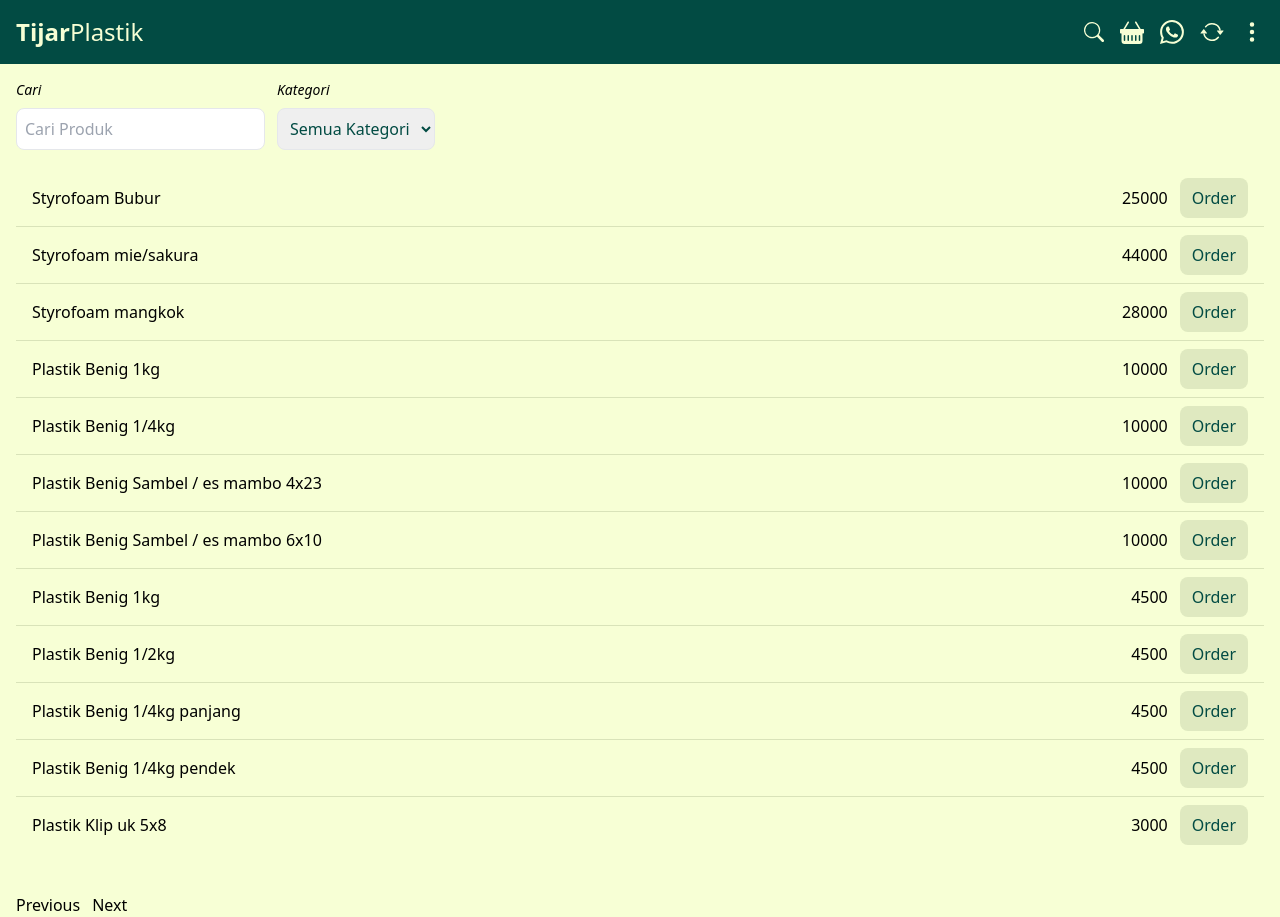
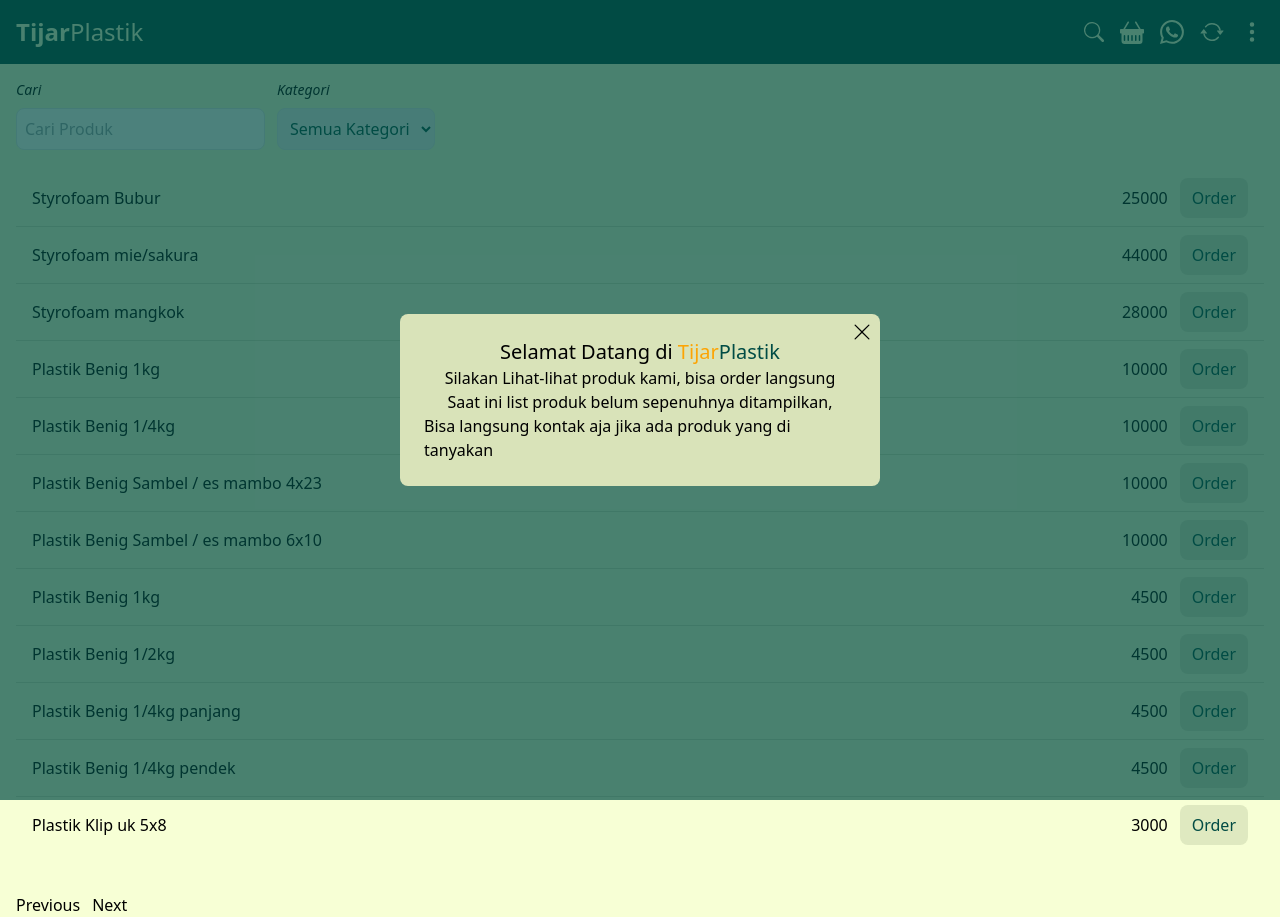
Before and after one commit to halloanewahyudi/tijarplastik, a Vue app: page /product in a window 1280 px wide. Built offline with nearby package versions, Linux system fonts and the light colour scheme.

Commit message:
ok lagi 0807

```diff
--- a/src/App.vue
+++ b/src/App.vue
@@ -1,9 +1,26 @@
 <script setup>
+import { ref } from 'vue';
 import Navbar from './components/element/Navbar.vue';
+import PopupVue from './components/element/Popup.vue';
+import IconCloseVue from './components/icons/IconClose.vue';
+
+const tampil = ref(false)
+setTimeout(() => {
+    tampil.value = true
+    setTimeout(() => {
+        tampil.value = false
+    }, 13000);
+}, 3000);
+
 </script>
 
 <template>
     <main class=" min-h-screen ">
+        <div v-if="tampil">
+            <PopupVue>
+                <button @click="tampil = false" class="p-2"><IconCloseVue class="w-5 h-5" /></button>
+            </PopupVue>
+        </div>
         <Navbar/>
         <RouterView />
     </main>
--- a/src/components/Slideshow.vue
+++ b/src/components/Slideshow.vue
@@ -35,6 +35,11 @@ const slideContent = [
         title: 'Aneka macam Plastik',
         subtitle: 'Plastik ukuran 1Kg, 1/2, 1/4, Plasitk clip berbagai ukuran , kantong kresek juga berbagai ukuuran',
         image: 'img/slide-6.jpeg'
+    },
+    {
+        title: 'Aneka Bahan Kue',
+        subtitle: 'Agar-agar, keju, coklat messes, coklat batangan , tepung , gula , susu, vanila dll',
+        image: 'img/slide-7.jpeg'
     }
 ]
 
--- a/src/components/element/Chekout.vue
+++ b/src/components/element/Chekout.vue
@@ -1,18 +1,20 @@
 <script setup>
-import { computed, onMounted, ref ,watchEffect} from "vue";
+import { computed, onMounted, ref, watchEffect } from "vue";
 import { useOrder } from "../../stores/order-store";
-import {useProduct} from '../../stores/product-store';
+import { useProduct } from '../../stores/product-store';
 import IconCloseVue from "../icons/IconClose.vue";
 import IconEditVue from "../icons/IconEdit.vue";
 import PopUpOrder from "../element/PopUpOrder.vue";
+import PopupClearOrder from "../element/PopupClearOrder.vue"
 
 const order = useOrder()
 const selected = ref({})
 const selectIndex = ref()
-const jumlah =ref(0)
+const jumlah = ref(0)
 const qty = ref(1)
+const sudahOrder = ref(false)
 
-const editQty = (item)=>{
+const editQty = (item) => {
     item.qty = qty.value
     item.jumlah = item.price * item.qty
 }
@@ -37,13 +39,13 @@ const formatCurrency = (value) => {
     }).format(value);
 }
 
-const getTotal = computed( ()=>{
+const getTotal = computed(() => {
     return order.orders.reduce((total, item) => total + item.jumlah, 0);
 })
 
 const bukaEdit = ref(false)
 
-const cancel = () =>{
+const cancel = () => {
     qty.value = 1
     setTimeout(() => {
         bukaEdit.value = false
@@ -51,22 +53,22 @@ const cancel = () =>{
 
 }
 
+watchEffect(() => {
+    qty.value
+    jumlah.value
+    order.orders.price = selected.value.jumlah
+})
+
 function formatMessage(data) {
     let message = "Pesanan:\n\n";
     for (const item of data) {
         message += `${item.name}: ${item.qty}  Rp ${item.jumlah}\n`;
     }
     //  const total = data.reduce((sum, item) => sum + item.price, 0);
-    const total = formatCurrency( getTotal.value)
+    const total = formatCurrency(getTotal.value)
     message += `\nTotal: Rp ${total}`;
     return message;
 }
-
-watchEffect(()=>{
-    qty.value
-    jumlah.value
-    order.orders.price = selected.value.jumlah
-})
 
 function sendMessage() {
     const data = order.orders
@@ -74,7 +76,14 @@ function sendMessage() {
     const phoneNumber = '6289636192223'; // Ganti dengan nomor WhatsApp tujuan
     const url = `https://wa.me/${phoneNumber}?text=${encodeURIComponent(message)}`;
     window.open(url, '_blank');
+
+    // tambahan jika popup cler order
+    setTimeout(() => {
+        sudahOrder.value = true
+    }, 3000);
 }
+
+
 </script>
 <template>
     <div>
@@ -86,7 +95,7 @@ function sendMessage() {
                 </div>
                 <div class="flex gap-4 items-center">
                     <span> {{ formatCurrency(item.jumlah) }} </span>
-                    <button @click=" selected = item; selectIndex = index; bukaEdit = true ; jumlah = item.jumlah">
+                    <button @click=" selected = item; selectIndex = index; bukaEdit = true; jumlah = item.jumlah">
                         <IconEditVue />
                     </button>
                     <button @click="order.removeOrder(item.name)">
@@ -98,34 +107,52 @@ function sendMessage() {
         <div class="flex justify-between items-center">
             <div class="flex items-center gap-4">
                 <button class="bg-brand-4 py-2 px-5 rounded-full" @click="order.clearOrder"> Clear</button>
-            <button @click="sendMessage" class="bg-light text-primary py-2 px-5 rounded-full">Pesan</button>
-
+                <button @click="sendMessage"
+                    class="bg-light text-primary py-2 px-5 rounded-full">Pesan</button>
             </div>
-  <div class="text-secondary text-xl"> {{ formatCurrency( getTotal) }} </div>
-
+            <div class="text-secondary text-xl"> {{ formatCurrency(getTotal) }} </div>
         </div>
     </div>
     <!--    Selected -->
 
     <div v-if="bukaEdit">
         <div class="fixed top-[60px] left-0 w-full bg-brand-1 flex flex-col justify-center items-center z-50">
-        <pop-up-order :name="selected.name" :price=" selected.jumlah" :qty="selected.qty = qty"
+            <pop-up-order :name="selected.name" :price="selected.jumlah" :qty="selected.qty = qty"
                 :jumlah="selected.jumlah = selected.price * selected.qty">
                 <template #order>
                     <div class="flex gap-4 items-center justify-between">
                         <div
                             class="flex items-center justify-center text-base border border-primary rounded-lg max-w-max text-primary">
                             <button @click="minQty" class="p-2 border-primary border-r"> - </button>
-                            <input @input="editQty(selected)" type="number" min="1" v-model="qty" class="w-10 text-center bg-transparent">
+                            <input @input="editQty(selected)" type="number" min="1" v-model="qty"
+                                class="w-10 text-center bg-transparent">
                             <button @click="addQty" class="p-2 border-primary border-l"> + </button>
                         </div>
                         <div class="flex gap-4 items-center">
-                            <button @click="cancel" class="bg-secondary text-light py-2 px-5 rounded-full"> Cancel</button>
-                        <button @click="bukaEdit = false ; console.log(order.orders)" class="bg-primary text-light py-2 px-5 rounded-full">Ok</button>
+                            <button @click="cancel" class="bg-secondary text-light py-2 px-5 rounded-full">
+                                Cancel</button>
+                            <button @click="bukaEdit = false; console.log(order.orders)"
+                                class="bg-primary text-light py-2 px-5 rounded-full">Ok</button>
                         </div>
                     </div>
                 </template>
             </pop-up-order>
         </div>
     </div>
+
+    <!-- Sudah Order -->
+    <div v-if="sudahOrder">
+        <popup-clear-order class="text-brand-1">
+            <template #close>
+                <button @click="sudahOrder = false" class="p-2 bg-brand-1 text-brand-2">
+                    <IconCloseVue class="w-5 h-5" />
+                </button>
             </template>
+
+            <template #clear>
+                <button @click="order.clearOrder" class="py-2 px-5 rounded-full bg-brand-1 text-brand-2"> Hapus Order
+                </button>
+            </template>
+        </popup-clear-order>
+    </div>
+</template>
--- /dev/null
+++ b/src/components/element/Popup.vue
@@ -0,0 +1,22 @@
+<script>
+
+</script>
+<template>
+
+    <div class=" fixed top-0 left-0 w-full min-h-screen z-[1000] bg-brand-1 bg-opacity-70 flex flex-col justify-center items-center">
+        <div class="popup-content max-w-[480px] mx-auto p-6 rounded-lg bg-borderlight relative">
+            <div class="flex justify-end absolute right-0 top-0">
+                <slot />
+            </div>
+            <div class="flex flex-col justify-center items-center min-h-max">
+                <h5 class="text-xl">Selamat Datang di <span class="font-medium text-secondary"> Tijar</span>
+                    <span class="text-brand-1">Plastik</span>
+                </h5>
+                <p>Silakan Lihat-lihat produk kami, bisa order langsung </p>
+                <p> Saat ini list produk belum sepenuhnya ditampilkan, </p>
+                <p> Bisa langsung kontak aja jika ada produk yang di tanyakan</p>
+            </div>
+        </div>
+    </div>
+
+</template>
--- /dev/null
+++ b/src/components/element/PopupClearOrder.vue
@@ -0,0 +1,21 @@
+<script>
+import { useOrder } from "../../stores/order-store";
+import IconCloseVue from "../icons/IconClose.vue";
+
+</script>
+<template>
+
+    <div class=" fixed top-0 left-0 w-full min-h-screen z-[1000] bg-brand-1 bg-opacity-70 flex flex-col justify-center items-center">
+        <div class="popup-content max-w-[480px] mx-auto p-6 rounded-lg bg-borderlight relative">
+            <div class="flex justify-end absolute right-0 top-0">
+                <slot name="close" />
+            </div>
+            <div class="flex flex-col gap-4 justify-center items-center min-h-max">
+                <h5 class="text-xl"> Jika pesanan anda sudah terkirim  </h5>
+                <p>Silakan hapus ordernya </p>
+               <slot name="clear" />
+            </div>
+        </div>
+    </div>
+
+</template>
--- a/src/views/HomePage.vue
+++ b/src/views/HomePage.vue
@@ -1,12 +1,8 @@
 <script setup>
 import Slideshow from '../components/Slideshow.vue';
-import { useProduct } from '../stores/product-store';
 import Shop from '../components/Shop.vue';
-import Chekout from '../components/element/Chekout.vue';
-const product = useProduct()
 </script>
 <template>
-
     <Slideshow />
     <div class="py-16">
         <Shop />
```
Lines whose indentation alone changed are shown as unchanged.
